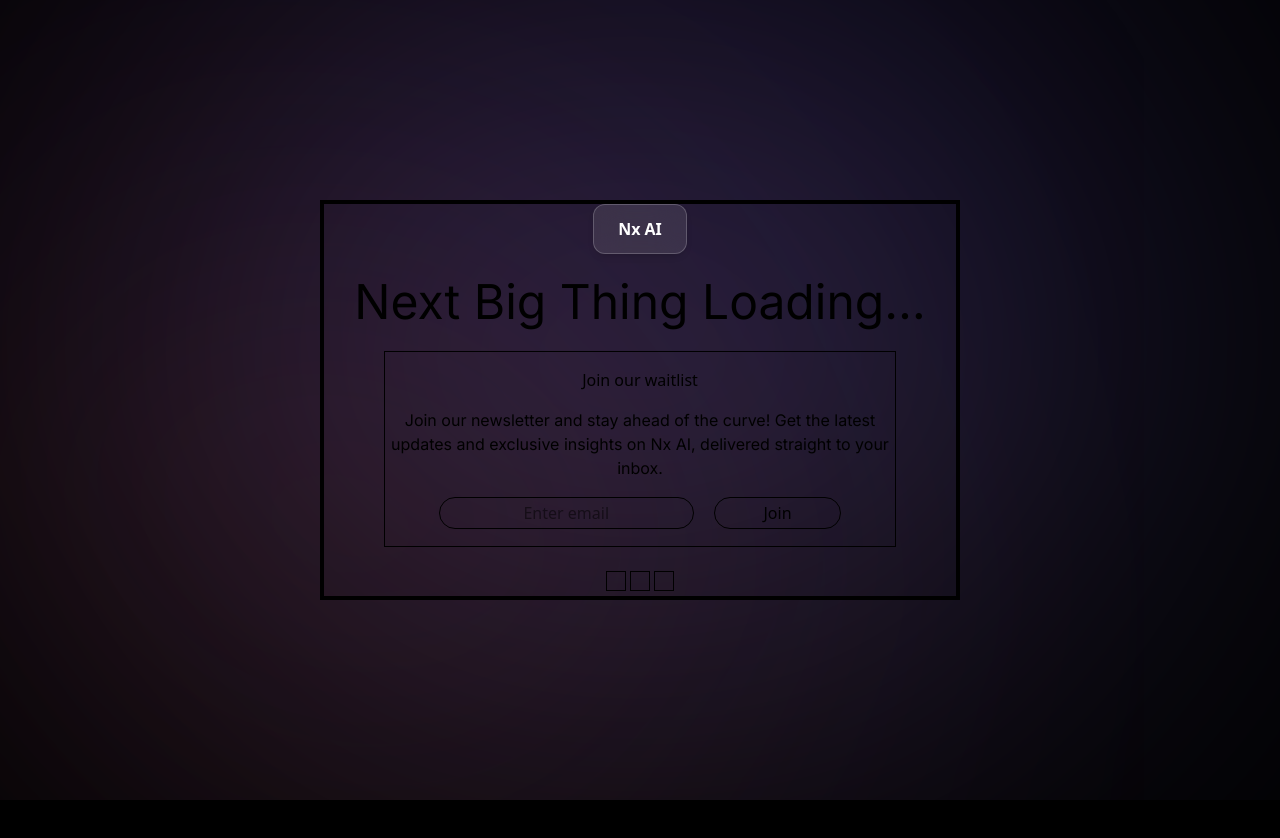
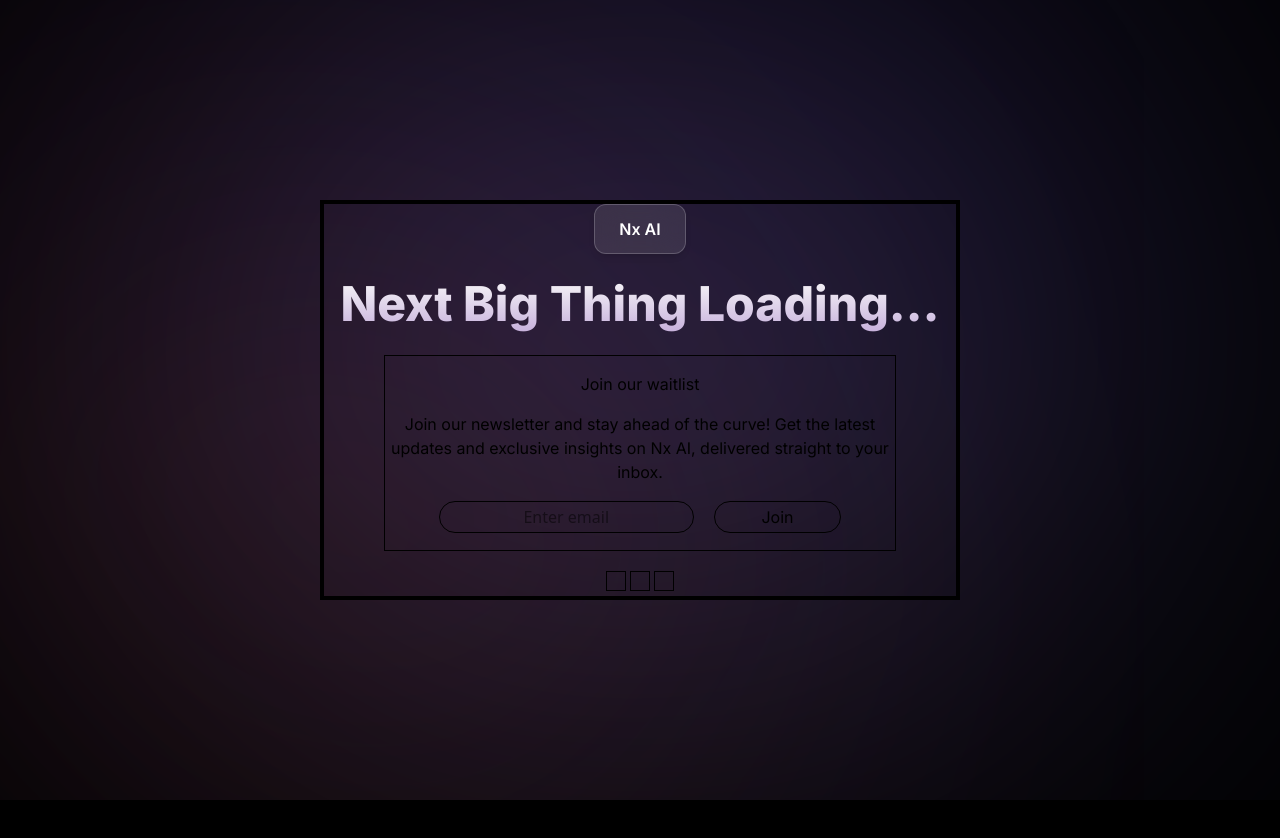
Before and after one commit to vtslforge/ai-launch-page, a website: page src/views/index.html in a window 1280 px wide. Shown: the top 838 px of the page. Drawn offline with Linux system fonts and the light colour scheme.

Commit message:
progress section 2

```diff
--- a/src/input.css
+++ b/src/input.css
@@ -2,8 +2,11 @@
 .section-properties {
   @apply w-full h-screen;
 }
-.glass-effect-button{
- @apply px-6 py-3 rounded-xl text-white font-semibold
+.glass-effect-button {
+  @apply px-6 py-3 rounded-xl text-white font-semibold
 bg-white/10 backdrop-blur-lg border border-white/20
-shadow-md hover:bg-white/20 transition
+shadow-md hover:bg-white/20 transition;
 }
+.interfont{
+  @apply font-[inter];
+}
--- a/src/views/index.html
+++ b/src/views/index.html
@@ -24,15 +24,15 @@
         >
           <!-- logo/heading button area -->
           <button class="border cursor-pointer glass-effect-button">
-            Nx AI
+            <p class="interfont">Nx AI</p>
           </button>
-          <article><p class="text-5xl font-inter"style="font-family: 'Inter', sans-serif;">Next Big Thing Loading…</p></article>
+          <article><p class=" leading-tight text-5xl interfont font-extrabold text-center bg-gradient-to-t from-[#C6AFDB] to-[#FBFCFA] bg-clip-text text-transparent">Next Big Thing Loading…</p></article>
           <!-- box container inside -->
           <article
             class="border h-2/4 w-full max-w-xs sm:max-w-sm md:max-w-md lg:max-w-lg flex justify-evenly flex-col items-center"
           >
-            <p>Join our waitlist</p>
-            <p class="text-center" style="font-family: 'Inter', sans-serif;">
+            <p class="interfont">Join our waitlist</p>
+            <p class="text-center interfont ">
               Join our newsletter and stay ahead of the curve! Get the latest
               updates and exclusive insights on Nx AI, delivered straight to
               your inbox.
@@ -43,8 +43,8 @@
                 type="email"
                 placeholder="Enter email"
                 class="border text-center rounded-full w-1/2"
-              /><button class="border cursor-pointer w-1/4 rounded-full">
-                Join
+              /><button class="border cursor-pointer w-1/4 rounded-full ">
+                <p class="interfont">Join</p>
               </button>
             </div>
           </article>
```
Also changed, not shown: src/output.css.
